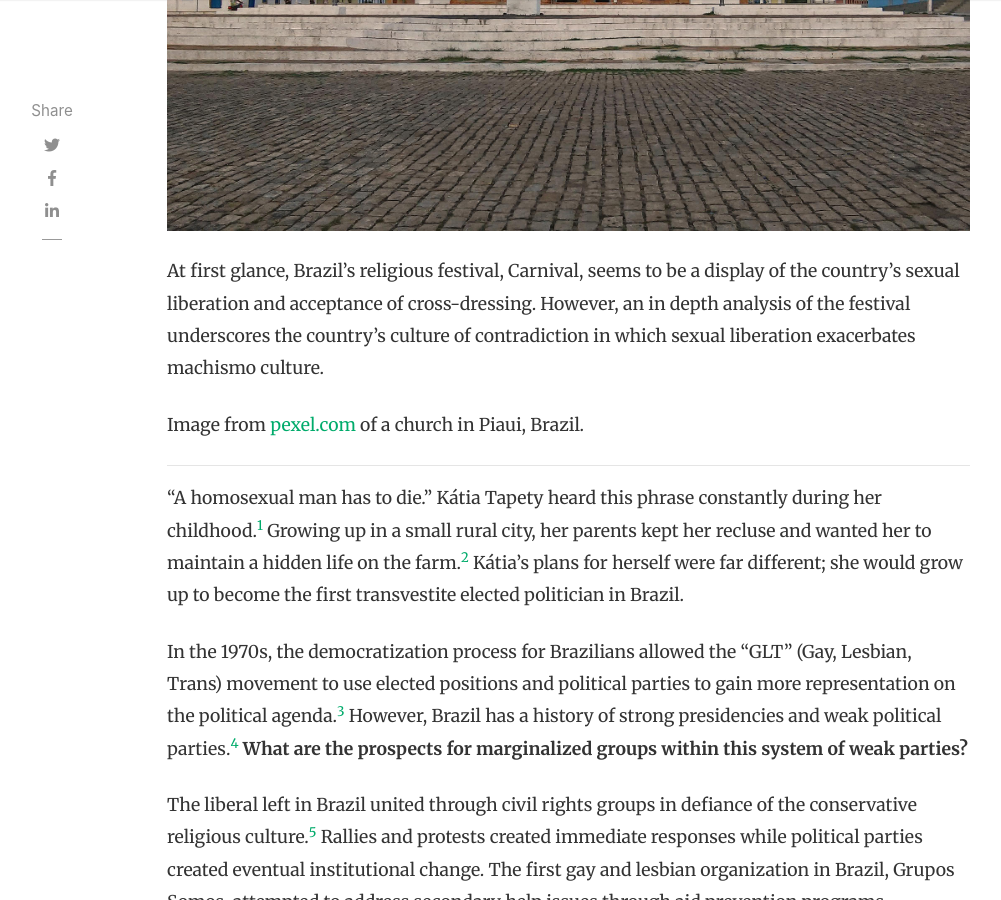
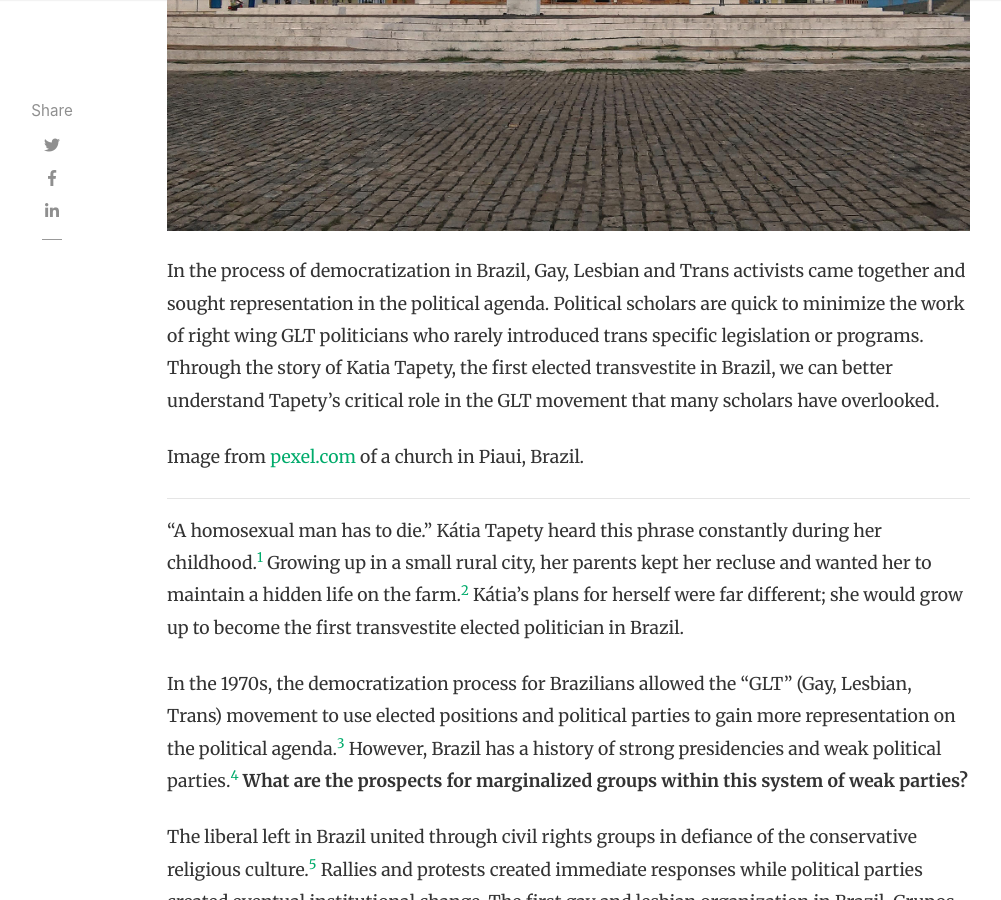
Before and after one commit to CarsonHerness/Trans-Histories-in-Latin-America, a Jekyll site: the page built from _posts/2020-05-03-misrepresentation-of-katia-tapety.md, in a window 1280 px wide and 900 px high, scrolled down 683 px. Shown: the whole window, without its empty margins (118-1119 px from the left). Built offline with Jekyll 4.4.1, drawn with Linux system fonts in a browser that asks for light colours; nearby versions of some CDN libraries; comment, search, counter and statistics services are not loaded.

Commit message:
Correct hook for Vi's post

```diff
--- a/_posts/2020-05-03-misrepresentation-of-katia-tapety.md
+++ b/_posts/2020-05-03-misrepresentation-of-katia-tapety.md
@@ -8,7 +8,7 @@ category: region
 image: "./assets/images/brazil-church.jpg"
 ---
 
-At first glance, Brazil’s religious festival, Carnival, seems to be a display of the country’s sexual liberation and acceptance of cross-dressing. However, an in depth analysis  of the festival underscores the country’s culture of contradiction in which sexual liberation exacerbates machismo culture.
+In the process of democratization in Brazil, Gay, Lesbian and Trans activists came together and sought representation in the political agenda. Political scholars are quick to minimize the work of right wing GLT politicians who rarely introduced trans specific legislation or programs. Through the story of Katia Tapety, the first elected transvestite in Brazil, we can better understand Tapety’s critical role in the GLT movement that many scholars have overlooked.
 
 Image from [pexel.com](https://www.pexels.com/) of a church in Piaui, Brazil.
 
```
